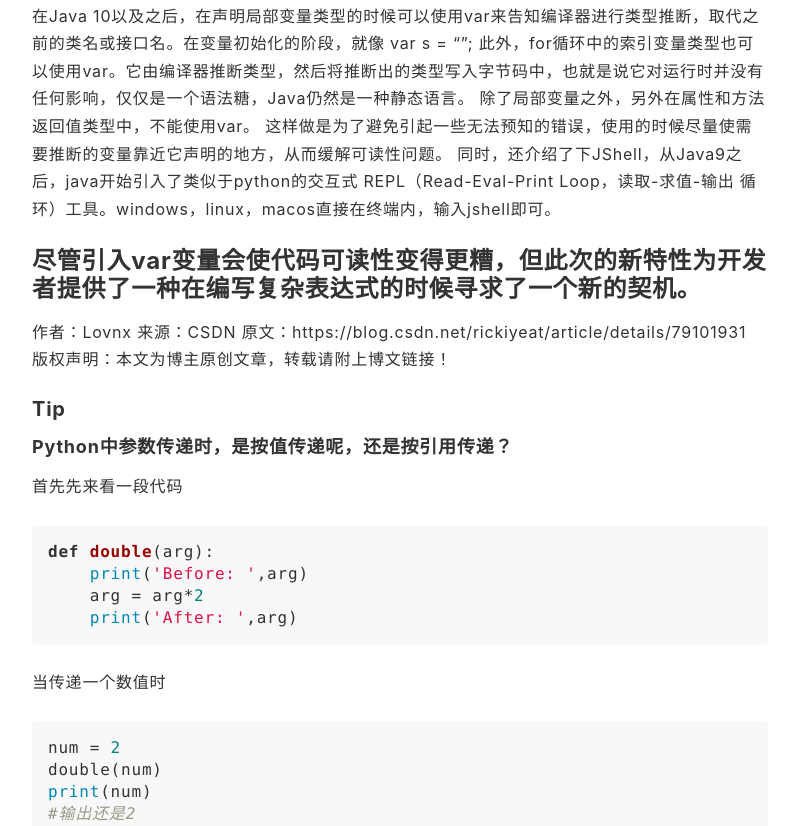
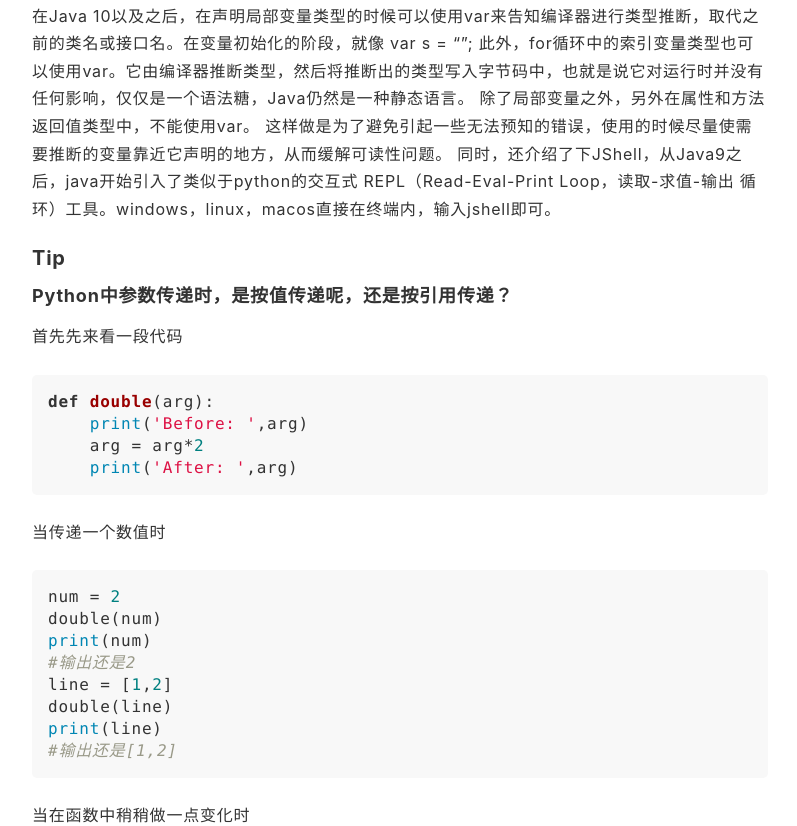
Before and after one commit to waterjiao/waterjiao.github.io, a plain HTML site: page post/arts-di-er-zhou/index.html in a window 1280 px wide. Shown: the part 1825-2651 px from the top of the page, without its empty margins (240-1037 px from the left). Drawn offline with nearby package versions, Linux system fonts and the light colour scheme.

Commit message:
update from gridea: 2019-07-07 23:59:55

```diff
--- a/post/arts-di-er-zhou/index.html
+++ b/post/arts-di-er-zhou/index.html
@@ -4,7 +4,7 @@
 <meta name="description" content="" />
 <meta name="viewport" content="width=device-width, initial-scale=1" />
 <title>ARTS-第二周 | Waterjiao</title>
-<link rel="shortcut icon" href="https://waterjiao.github.io/favicon.ico?v=1562462269330">
+<link rel="shortcut icon" href="https://waterjiao.github.io/favicon.ico?v=1562515190193">
 <link rel="stylesheet" href="https://use.fontawesome.com/releases/v5.7.2/css/all.css" integrity="sha384-fnmOCqbTlWIlj8LyTjo7mOUStjsKC4pOpQbqyi7RrhN7udi9RwhKkMHpvLbHG9Sr" crossorigin="anonymous">
 <link rel="stylesheet" href="https://cdnjs.cloudflare.com/ajax/libs/KaTeX/0.10.0/katex.min.css">
 <link rel="stylesheet" href="https://waterjiao.github.io/styles/main.css">
@@ -20,7 +20,7 @@
       <div class="main-content">
         <div class="site-header">
   <a href="https://waterjiao.github.io">
-  <img class="avatar" src="https://waterjiao.github.io/images/avatar.png?v=1562462269330" alt="">
+  <img class="avatar" src="https://waterjiao.github.io/images/avatar.png?v=1562515190193" alt="">
   </a>
   <h1 class="site-title">
     Waterjiao
@@ -142,11 +142,6 @@ class AddTwoNums {
 此外，for循环中的索引变量类型也可以使用var。它由编译器推断类型，然后将推断出的类型写入字节码中，也就是说它对运行时并没有任何影响，仅仅是一个语法糖，Java仍然是一种静态语言。
 除了局部变量之外，另外在属性和方法返回值类型中，不能使用var。 这样做是为了避免引起一些无法预知的错误，使用的时候尽量使需要推断的变量靠近它声明的地方，从而缓解可读性问题。
 同时，还介绍了下JShell，从Java9之后，java开始引入了类似于python的交互式 REPL（Read-Eval-Print Loop，读取-求值-输出 循环）工具。windows，linux，macos直接在终端内，输入jshell即可。</p>
-<h2 id="尽管引入var变量会使代码可读性变得更糟但此次的新特性为开发者提供了一种在编写复杂表达式的时候寻求了一个新的契机">尽管引入var变量会使代码可读性变得更糟，但此次的新特性为开发者提供了一种在编写复杂表达式的时候寻求了一个新的契机。</h2>
-<p>作者：Lovnx
-来源：CSDN
-原文：https://blog.csdn.net/rickiyeat/article/details/79101931
-版权声明：本文为博主原创文章，转载请附上博文链接！</p>
 <h3 id="tip">Tip</h3>
 <h4 id="python中参数传递时是按值传递呢还是按引用传递">Python中参数传递时，是按值传递呢，还是按引用传递？</h4>
 <p>首先先来看一段代码</p>
```
Also changed, not shown: archives/index.html (+2 -2 lines), atom.xml (+1 -6 lines), index.html (+2 -2 lines), post/about/index.html (+2 -2 lines), post/arts-di-yi-zhou/index.html (+2 -2 lines), post/shu-dan/index.html (+2 -2 lines), tag/KYiB_NPjN/index.html (+2 -2 lines), tag/TEAG1uIJY/index.html (+2 -2 lines), tag/tWfE2Yt2T/index.html (+2 -2 lines), tag/y4M4Wo201/index.html (+2 -2 lines), tags/index.html (+2 -2 lines).
